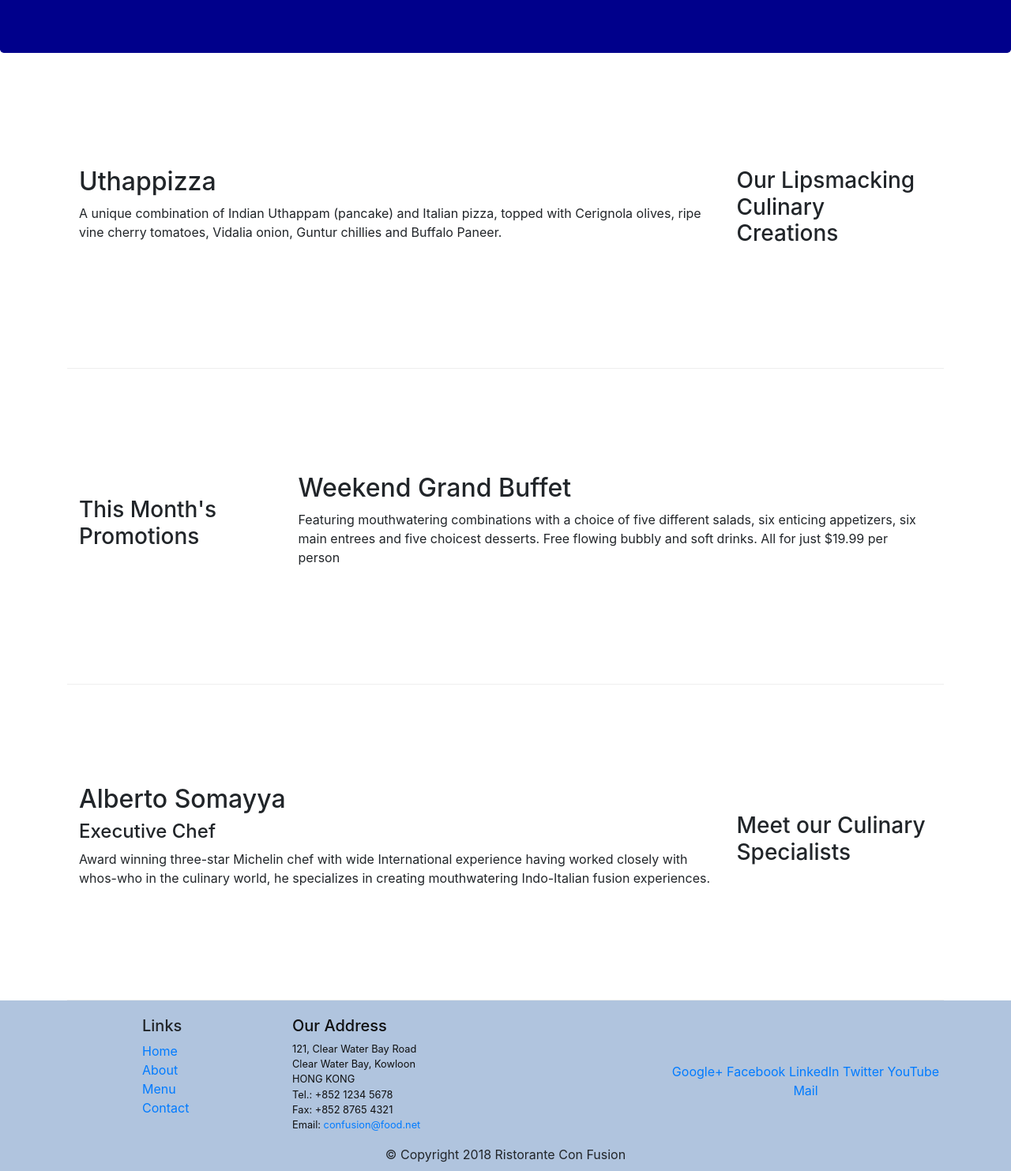
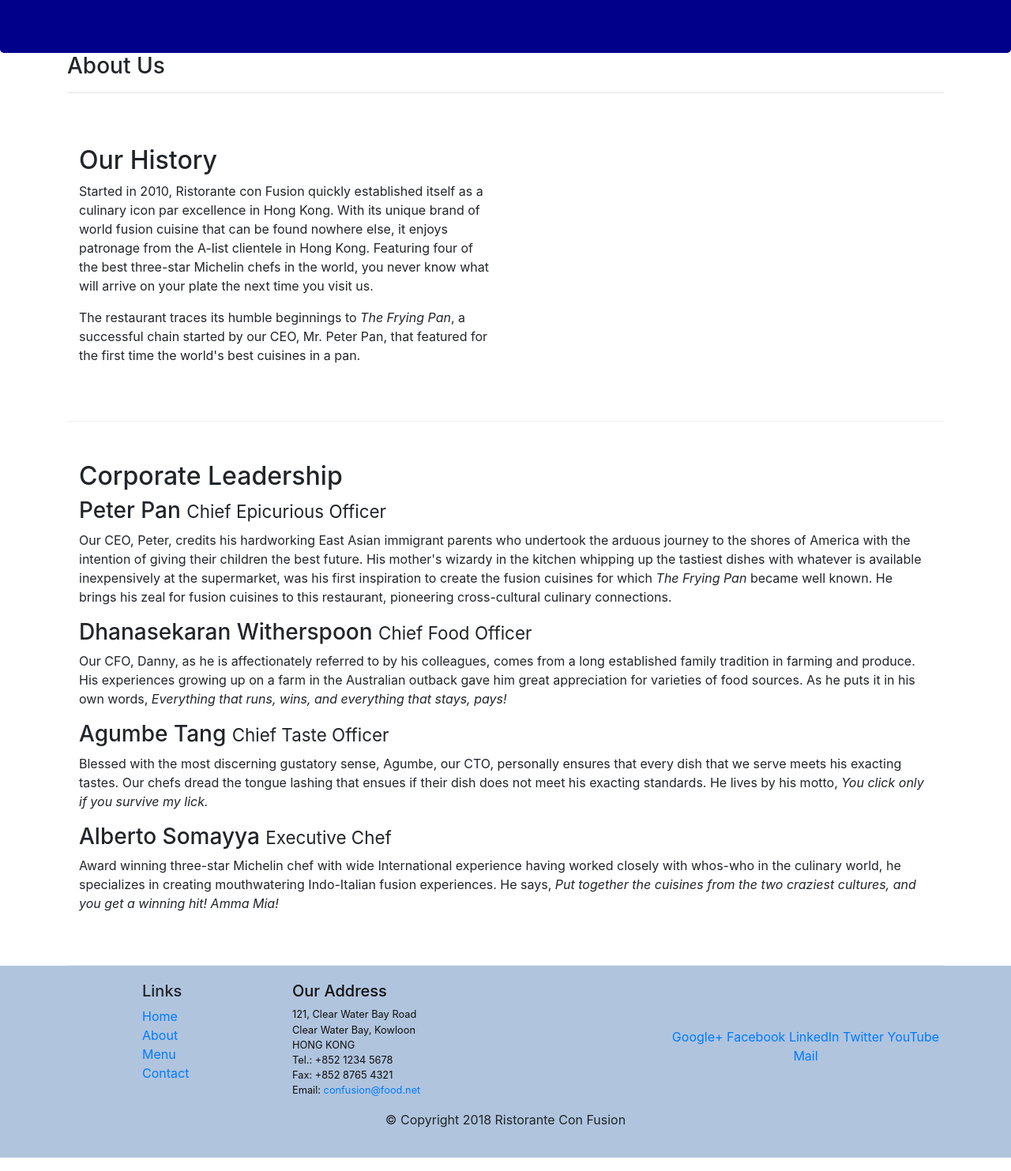
Before and after one commit to hardddash/Bootstrap4, a website: page conFusion/index.html in a window 1280 px wide. Shown: the part 217-1700 px from the top of the page at 79% size. Drawn offline with nearby package versions, Linux system fonts and the light colour scheme.

Commit message:
Week 1 Assignment

```diff
--- a/conFusion/index.html
+++ b/conFusion/index.html
@@ -14,7 +14,6 @@
 </head>
 
 <body>
-
     <header class="jumbotron">
         <div class="container">
             <div class="row row-header">
@@ -29,38 +28,41 @@
     </header>
 
     <div class="container">
-        <div class="row row-content align-items-center">
-            <div class="col-12 col-sm-4 order-sm-last col-md-3">
-                <h3>Our Lipsmacking Culinary Creations</h3>
-            </div>
-            <div class="col col-sm order-sm-first col-md ">
-                <h2>Uthappizza</h2>
-                <p>A unique combination of Indian Uthappam (pancake) and Italian pizza, topped with Cerignola olives, ripe vine cherry tomatoes, Vidalia onion, Guntur chillies and Buffalo Paneer.</p>
+        <div class="row">
+            <div class="col-12">
+                <h3>About Us</h3>
+                <hr>
             </div>
         </div>
 
+        <div class="row row-content">
+            <div class="col-12 col-sm-6">
+                <h2>Our History</h2>
+                <p>Started in 2010, Ristorante con Fusion quickly established itself as a culinary icon par excellence in Hong Kong. With its unique brand of world fusion cuisine that can be found nowhere else, it enjoys patronage from the A-list clientele in Hong Kong.  Featuring four of the best three-star Michelin chefs in the world, you never know what will arrive on your plate the next time you visit us.</p>
+                <p>The restaurant traces its humble beginnings to <em>The Frying Pan</em>, a successful chain started by our CEO, Mr. Peter Pan, that featured for the first time the world's best cuisines in a pan.</p>
+            </div>
+            <div class="col-12 col-sm">
+            </div>
 
-        <div class="row row-content align-items-center">
-            <div class="col-12 col-sm-4 col-md-3">
-                <h3>This Month's Promotions</h3>
-            </div>
-            <div class="col col-sm col-md">
-                <h2>Weekend Grand Buffet</h2>
-                <p>Featuring mouthwatering combinations with a choice of five different salads, six enticing appetizers, six main entrees and five choicest desserts. Free flowing bubbly and soft drinks. All for just $19.99 per person </p>
+        </div>
+
+
+        <div class="row row-content">
+            <div class="col-12">
+                <h2>Corporate Leadership</h2>
+                <h3>Peter Pan <small>Chief Epicurious Officer</small></h3>
+                <p class="d-none d-sm-block">Our CEO, Peter, credits his hardworking East Asian immigrant parents who undertook the arduous journey to the shores of America with the intention of giving their children the best future. His mother's wizardy in the kitchen whipping up the tastiest dishes with whatever is available inexpensively at the supermarket, was his first inspiration to create the fusion cuisines for which <em>The Frying Pan</em> became well known. He brings his zeal for fusion cuisines to this restaurant, pioneering cross-cultural culinary connections.</p>
+                <h3>Dhanasekaran Witherspoon <small>Chief Food Officer</small></h3>
+                <p class="d-none d-sm-block">Our CFO, Danny, as he is affectionately referred to by his colleagues, comes from a long established family tradition in farming and produce. His experiences growing up on a farm in the Australian outback gave him great appreciation for varieties of food sources. As he puts it in his own words, <em>Everything that runs, wins, and everything that stays, pays!</em></p>
+                <h3>Agumbe Tang <small>Chief Taste Officer</small></h3>
+                <p class="d-none d-sm-block">Blessed with the most discerning gustatory sense, Agumbe, our CTO, personally ensures that every dish that we serve meets his exacting tastes. Our chefs dread the tongue lashing that ensues if their dish does not meet his exacting standards. He lives by his motto, <em>You click only if you survive my lick.</em></p>
+                <h3>Alberto Somayya <small>Executive Chef</small></h3>
+                <p class="d-none d-sm-block">Award winning three-star Michelin chef with wide International experience having worked closely with whos-who in the culinary world, he specializes in creating mouthwatering Indo-Italian fusion experiences. He says, <em>Put together the cuisines from the two craziest cultures, and you get a winning hit! Amma Mia!</em></p>
             </div>
         </div>
 
-        <div class="row row-content align-items-center">
-            <div class="col-12 col-sm-4 order-sm-last col-md-3">
-                <h3>Meet our Culinary Specialists</h3>
-            </div>
-            <div class="col col-sm order-sm-first col-md">
-                <h2>Alberto Somayya</h2>
-                <h4>Executive Chef</h4>
-                <p>Award winning three-star Michelin chef with wide International experience having worked closely with whos-who in the culinary world, he specializes in creating mouthwatering Indo-Italian fusion experiences. </p>
-            </div>
-        </div>
     </div>
+
 
     <footer class="footer">
         <div class="container">
```
